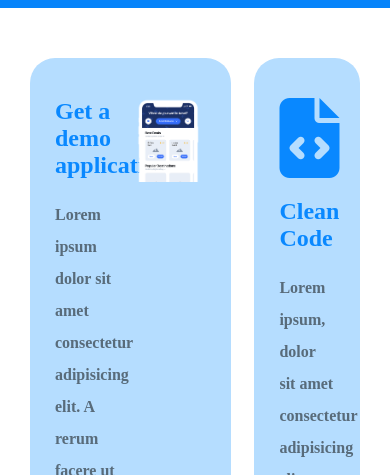
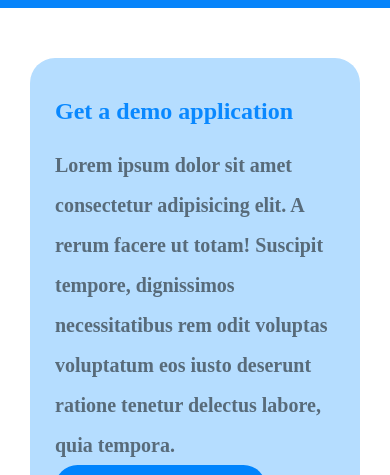
Before and after one commit to domenicog03/htmlcss-responsive-layout, a plain HTML site: page index.html in a window 390 px wide. Shown: the part 76-551 px from the top of the page. Drawn offline with Linux system fonts and the light colour scheme.

Commit message:
feat: add meadia e mobile for intro

```diff
--- a/style.css
+++ b/style.css
@@ -171,3 +171,48 @@ img{
     position: absolute;
     bottom: 0;
 }
+
+
+
+
+
+/* ------------- screen -----------------*/
+@media screen and (max-width:992px){
+
+    .intro .half50-col{
+        width: 100%;
+    }
+    .card{
+        padding: 40px 25px;
+    }
+    .intro .anchor .img{
+        padding-top: 30px;
+        display: block;
+        position: relative;
+    }
+    .intro .anchor{
+        width: 50%;
+    }
+
+}
+
+
+/* ---------------- screen mobile -------------*/
+@media screen and (max-width:768px){
+    .intro .col{
+        width: 100%;
+    }
+    .intro .anchor .img{
+        margin: 0 auto;
+    }
+    .intro .grow{
+        padding-right: 0;
+    }
+    .intro p{
+        font-size: 20px;
+    }
+    .intro .anchor{
+        width: 100%;
+    }
+
+}
```
